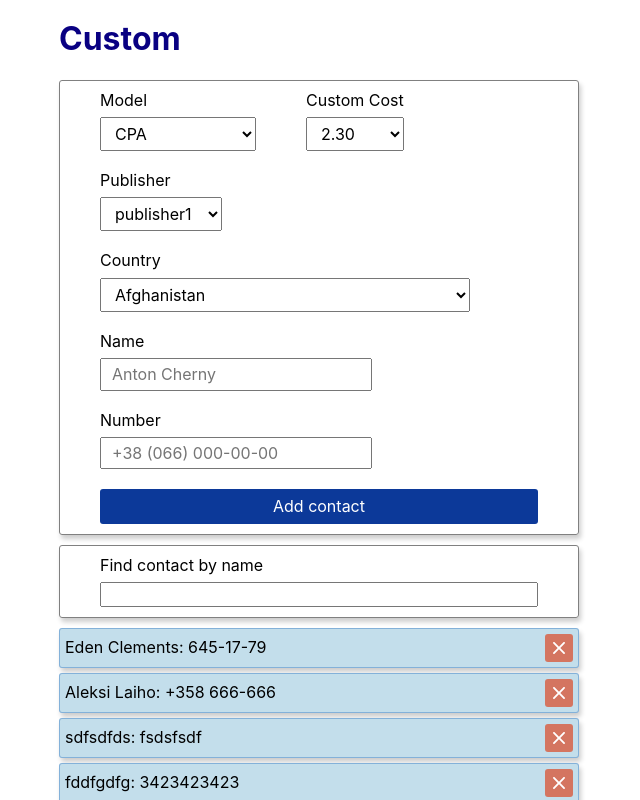
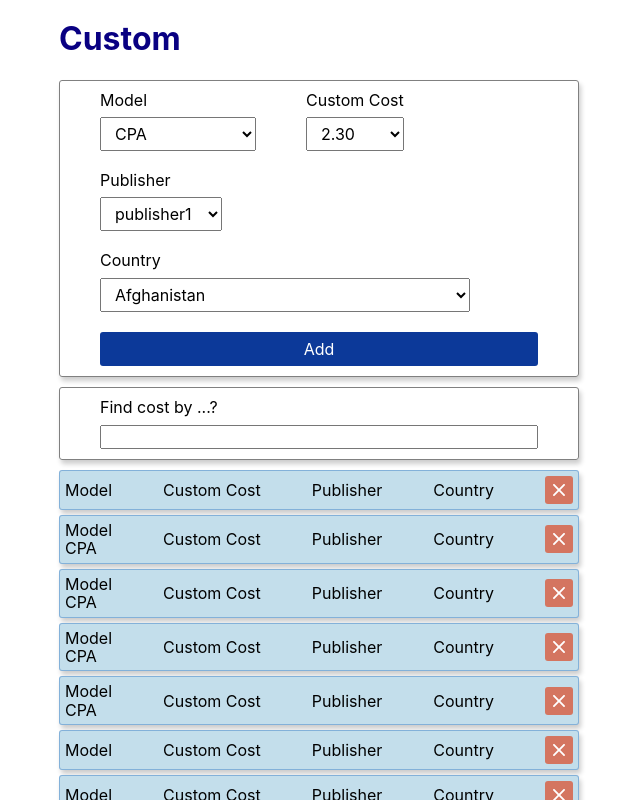
Before and after one commit to Andrii-Velhan/custom-costs, a React (Create React App) app: page / in a window 1280 px wide. Shown: the top 800 px of the page, without its empty margins (321-961 px from the left). Built offline with nearby package versions, Linux system fonts and the light colour scheme; data requests are answered from the project's data file.

Commit message:
TO DO: setState, Filter

```diff
--- a/db.json
+++ b/db.json
@@ -1,54 +1,108 @@
 {
   "contacts": [
-    {
-      "id": "id-3",
-      "name": "Eden Clements",
-      "number": "645-17-79"
-    },
-    {
-      "id": "id-4",
-      "name": "Aleksi Laiho",
-      "number": "+358 666-666"
-    },
-    {
-      "name": "sdfsdfds",
-      "number": "fsdsfsdf",
-      "id": "bmcsaLb"
-    },
-    {
-      "name": "fddfgdfg",
-      "number": "3423423423",
-      "id": "69sAhDv"
-    },
-    {
-      "name": "dfdf",
-      "number": "dfdf",
-      "id": "TFyZEgy"
-    },
-    {
-      "name": "rrr",
-      "number": "rrr",
-      "id": "7BiGNMF"
-    },
-    {
-      "name": "234324",
-      "number": "2342342",
-      "id": "RB9W_25"
-    },
-    {
-      "name": "sdsds",
-      "number": "sdsdsd",
-      "id": "jSMKZI4"
-    },
-    {
-      "name": "erer",
-      "number": "erere",
-      "id": "Yw7HSvk"
-    },
     {
       "name": "sdsd",
       "number": "sdsdsd",
       "id": "sFwuI8t"
+    },
+    {
+      "name": "22",
+      "number": "222",
+      "model": "CPA",
+      "custom_cost": "",
+      "publisher": "",
+      "country": "",
+      "id": "x3hsnmt"
+    },
+    {
+      "name": "",
+      "number": "",
+      "model": "CPA",
+      "custom_cost": "",
+      "publisher": "",
+      "country": "",
+      "id": "2BCQNwS"
+    },
+    {
+      "name": "",
+      "number": "",
+      "model": "CPA",
+      "custom_cost": "",
+      "publisher": "",
+      "country": "",
+      "id": "UK8XxH6"
+    },
+    {
+      "name": "",
+      "number": "",
+      "model": "CPA",
+      "custom_cost": "",
+      "publisher": "",
+      "country": "",
+      "id": "Kt7RFSG"
+    },
+    {
+      "model": "",
+      "custom_cost": "",
+      "publisher": "",
+      "country": "",
+      "id": "LSMc07Y"
+    },
+    {
+      "model": "",
+      "custom_cost": "",
+      "publisher": "",
+      "country": "",
+      "id": "hl_wWdi"
+    },
+    {
+      "model": "",
+      "custom_cost": "",
+      "publisher": "",
+      "country": "",
+      "id": "_e06NnE"
+    },
+    {
+      "model": "CPA",
+      "custom_cost": "",
+      "publisher": "",
+      "country": "",
+      "id": "uTZQbpD"
+    },
+    {
+      "model": "CPA",
+      "custom_cost": "",
+      "publisher": "",
+      "country": "",
+      "id": "bEiCsIU"
+    },
+    {
+      "model": "CPA",
+      "custom_cost": "",
+      "publisher": "",
+      "country": "",
+      "id": "uQlC99d"
+    },
+    {
+      "model": "CPA",
+      "custom_cost": "",
+      "publisher": "",
+      "country": "",
+      "id": "rXdbJ71"
+    },
+    {
+      "model": "",
+      "custom_cost": "",
+      "publisher": "",
+      "country": "",
+      "id": "1N9vG9A"
+    },
+    {
+      "model": "",
+      "custom_cost": "",
+      "publisher": "",
+      "country": "",
+      "id": "Lr6MIX5"
     }
   ]
 }
--- a/src/components/ContactForm/ContactForm.js
+++ b/src/components/ContactForm/ContactForm.js
@@ -14,8 +14,6 @@ class ContactForm extends Component {
 		publisher: '',
 		country: '',
 		currency: '',
-		name: '',
-		number: '',
 		message: null,
 	};
 
@@ -33,10 +31,24 @@ class ContactForm extends Component {
 		}, 2500);
 	};
 
-	handleChange = event => {
-		const { name, value } = event.target;
-		this.setState({ [name]: value });
-	};
+	// handleChange = event => {
+	// 	const { name, value } = event.target;
+	// 	this.setState({ [name]: value });
+	// };
+
+	handleChange(event) {
+    this.setState({value: event.target.value});
+  }
+
+	// handleChange = event => {
+	// 	const { model, custom_cost, publisher, country } = event.target;
+	// 	this.setState({
+	// 		model: { model },
+	// 		custom_cost: { custom_cost },
+	// 		publisher: { publisher },
+	// 		country: {country},
+	// 	});
+	// };
 
 	setMessage = note => {
 		this.setState({ message: note });
@@ -47,39 +59,41 @@ class ContactForm extends Component {
 
 	handleSubmit = event => {
 		event.preventDefault();
-		const { name, number } = this.state;
+		const { model, custom_cost, publisher, country } = this.state;
 
-		if (name === '') {
-			this.setMessage('Enter concact name, please!');
-			return;
-		}
+		// if (publisher === '') {
+		// 	this.setMessage('Enter publisher, please!');
+		// 	return;
+		// }
 
-		if (number === '') {
-			this.setMessage('Enter concact phone number, please!');
-			return;
-		}
+		// if (country === '') {
+		// 	this.setMessage('Enter publisher country, please!');
+		// 	return;
+		// }
 
-		if (name === '' && number === '') {
-			this.setMessage('Enter data to each of inputs: [name & number]!');
-		}
+		// if (model === '' && custom_cost === '') {
+		// 	this.setMessage('Enter data to each of inputs: [model & custom cost]!');
+		// }
 
-		if (
-			this.props.items.find(
-				item => item.name.toLowerCase() === name.toLowerCase(),
-			)
-		) {
-			this.setMessage(`Contact ${name} is аlready exists!`);
-			return;
-		}
-		this.props.onSubmit(name, number);
+		// if (
+		// 	this.props.items.find(
+		// 		item => item.publisher.toLowerCase() === publisher.toLowerCase(),
+		// 	)
+		// ) {
+		// 	this.setMessage(`Contact ${publisher} is аlready exists!`);
+		// 	return;
+		// }
+		this.props.onSubmit( model, custom_cost, publisher, country);
 		this.setState({
-			name: '',
-			number: '',
+			model: '',
+			custom_cost: '',
+			publisher: '',
+			country: '',
 		});
 	};
 
 	render() {
-		const { data, name, number, message } = this.state;
+		const { data, message } = this.state;
 		console.log(data);
 		console.log(data.publishers_list);
 		return (
@@ -95,8 +109,8 @@ class ContactForm extends Component {
 							key="cost_models"
 							className="ContactForm__input custom-select"
 							id="cost_models"
-							onChange={this.handleChange}
-							onSelect="bindDropDowns()">
+							// onChange={this.handleChange}
+							onSelect={this.handleChange}>
 							{data.cost_models.map(({ key, value }) => (
 								<option key={key}>{value}</option>)
 							)}
@@ -111,8 +125,7 @@ class ContactForm extends Component {
 							className="ContactForm__input custom-select"
 							id="custom_costs"
 							onChange={this.handleChange}
-							onSelect="bindDropDowns()"
-						>
+							onSelect="bindDropDowns()">
 							{data.custom_costs.map(({ id, value }) => (
 								<option key={id}>{value}</option>)
 							)}
@@ -127,8 +140,7 @@ class ContactForm extends Component {
 							className="ContactForm__input custom-select"
 							id="publishers_list"
 							onChange={this.handleChange}
-							onSelect="bindDropDowns()"
-						>
+							onSelect="bindDropDowns()">
 							{data.publishers_list.map(({ id, name }) => (
 								<option key={id}>{name}</option>)
 							)}
@@ -143,15 +155,14 @@ class ContactForm extends Component {
 							className="ContactForm__input custom-select"
 							id="countries"
 							onChange={this.handleChange}
-							onSelect="bindDropDowns()"
-						>
+							onSelect="bindDropDowns()">
 							{data.countries.map(({ code, name }) => (
 								<option key={code}>{name}</option>)
 							)}
 						</select></div>
 
 
-					<div className="ContactForm__inputBox"><label className="Label" htmlFor="name">
+					{/* <div className="ContactForm__inputBox"><label className="Label" htmlFor="name">
 						Name
           </label>
 						<input
@@ -181,11 +192,11 @@ class ContactForm extends Component {
 							onChange={this.handleChange}
 							placeholder="+38 (066) 000-00-00"
 						/>
-					</div>
+					</div> */}
 
 
 					<button type="submit" className="ContactForm__button">
-						Add contact
+						Add
           </button>
 				</form>
 			</>
@@ -199,15 +210,11 @@ const mapStateToProps = state => ({
 
 const mapDispatchToProps = dispatch => ({
 	onSubmit: (
-		name,
-		number,
 		model,
 		custom_cost,
 		publisher,
 		country) =>
 		dispatch(phoneBookOperations.addContact({
-			name,
-			number,
 			model,
 			custom_cost,
 			publisher,
--- a/src/components/ContactList/ContactList.css
+++ b/src/components/ContactList/ContactList.css
@@ -45,6 +45,8 @@
 }
 
 .ContactList__name {
+	display: flex;
+	flex-direction: column;
 	margin-top: 0;
 	margin-bottom: 0;
 }
--- a/src/components/ContactList/ContactList.js
+++ b/src/components/ContactList/ContactList.js
@@ -10,7 +10,7 @@ import { phoneBookSelectors, phoneBookOperations } from '../../redux/phoneBook';
 const ContactList = ({ items, onRemoveContact }) => {
 	return (
 		<TransitionGroup component="ul" className="ContactList">
-			{items.map(({ id, name, number }) => (
+			{items.map(({ id, model, custom_cost, publisher, country }) => (
 				<CSSTransition
 					key={id}
 					timeout={250}
@@ -18,7 +18,16 @@ const ContactList = ({ items, onRemoveContact }) => {
 				>
 					<li key={id} className="ContactList__item">
 						<p className="ContactList__name">
-							{name}: {number}
+							<span>Model</span><span>{model}</span>
+						</p>
+						<p className="ContactList__name">
+							<span>Custom Cost</span><span>{custom_cost}</span>
+						</p>
+						<p className="ContactList__name">
+							<span>Publisher</span><span>{publisher}</span>
+						</p>
+						<p className="ContactList__name">
+							<span>Country</span><span>{country}</span>
 						</p>
 
 						<IconButton
--- a/src/components/Filter/Filter.js
+++ b/src/components/Filter/Filter.js
@@ -14,7 +14,7 @@ const Filter = ({ value, onChangeFilter, onClearFilter, items }) => (
 	>
 		<div className="filterForm">
 			<label htmlFor="find" className="Label filterLabel">
-				Find contact by name
+				Find cost by ...?
       </label>
 			<input
 				type="text"
--- a/src/redux/phoneBook/phoneBook-selectors.js
+++ b/src/redux/phoneBook/phoneBook-selectors.js
@@ -21,11 +21,12 @@ const getFilter = state => state.phoneBook.filter;
 const getVisibleContacts = createSelector(
   [getAllItems, getFilter],
   (items, filter) => {
-    const normalizedFilter = filter.toLowerCase();
+		let list = items;
+    // const normalizedFilter = filter.toLowerCase();
 
-    let list = items.filter(({ name }) =>
-      name.toLowerCase().includes(normalizedFilter),
-    );
+    // let list = items.filter(({ model }) =>
+		// model.toLowerCase().includes(normalizedFilter),
+    // );
 
     return list;
   },
```
